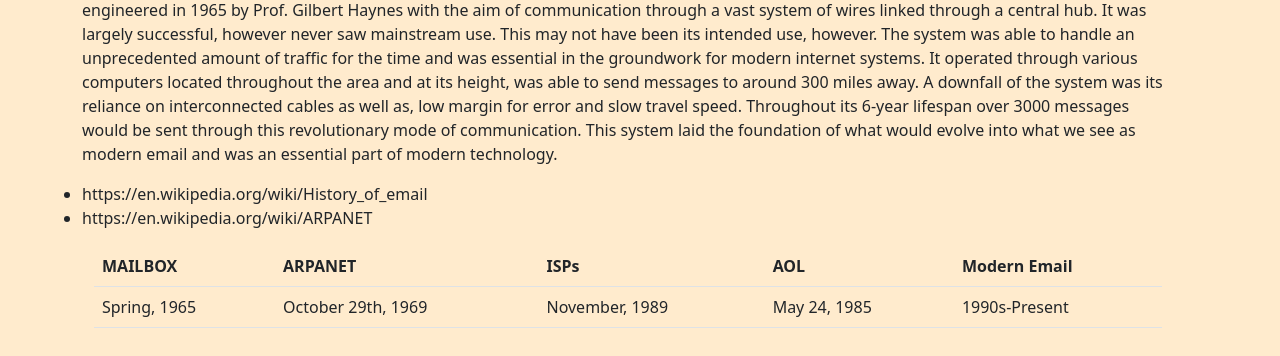
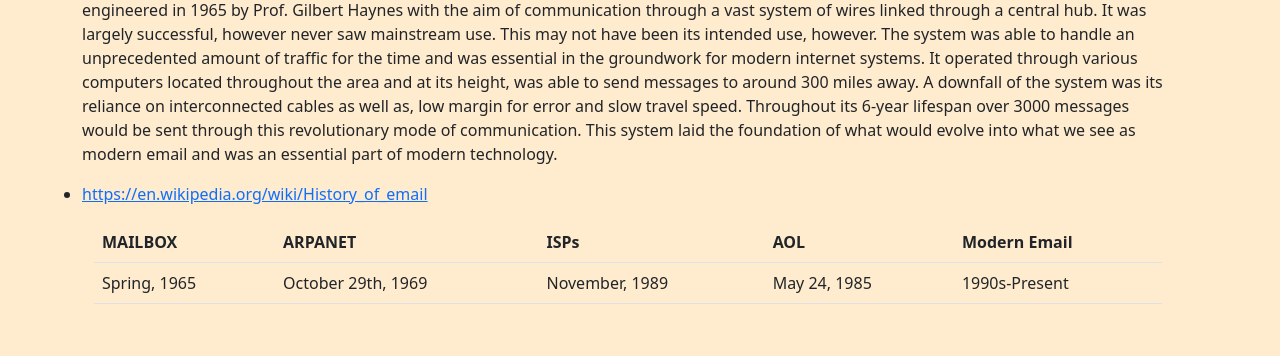
Before and after one commit to bradylarkins/bootstrapexam, a plain HTML site: page MAILBOX.html in a window 1280 px wide. Shown: the part 438-794 px from the top of the page. Drawn offline with nearby package versions, Linux system fonts and the light colour scheme.

Commit message:
Update MAILBOX.html
t

```diff
--- a/MAILBOX.html
+++ b/MAILBOX.html
@@ -55,8 +55,8 @@
             <div class="col-4"></div>
             <p><i>MAILBOX</i> was an early Harvard/MIT collaboration project with the aim of providing early internet communication access to the globe. It was engineered in 1965 by Prof. Gilbert Haynes with the aim of communication through a vast system of wires linked through a central hub. It was largely successful, however never saw mainstream use. This may not have been its intended use, however. The system was able to handle an unprecedented amount of traffic for the time and was essential in the groundwork for modern internet systems. It operated through various computers located throughout the area and at its height, was able to send messages to around 300 miles away. A downfall of the system was its reliance on interconnected cables as well as, low margin for error and slow travel speed. Throughout its 6-year lifespan over 3000 messages would be sent through this revolutionary mode of communication. This system laid the foundation of what would evolve into what we see as modern email and was an essential part of modern technology.</p>
             <ul>
-              <li>https://en.wikipedia.org/wiki/History_of_email</li>
-              <li>https://en.wikipedia.org/wiki/ARPANET</li>
+              <li><a href="https://en.wikipedia.org/wiki/History_of_email">https://en.wikipedia.org/wiki/History_of_email</a></li>
+
             </ul>
             <footer>
         <div class="container">
```
